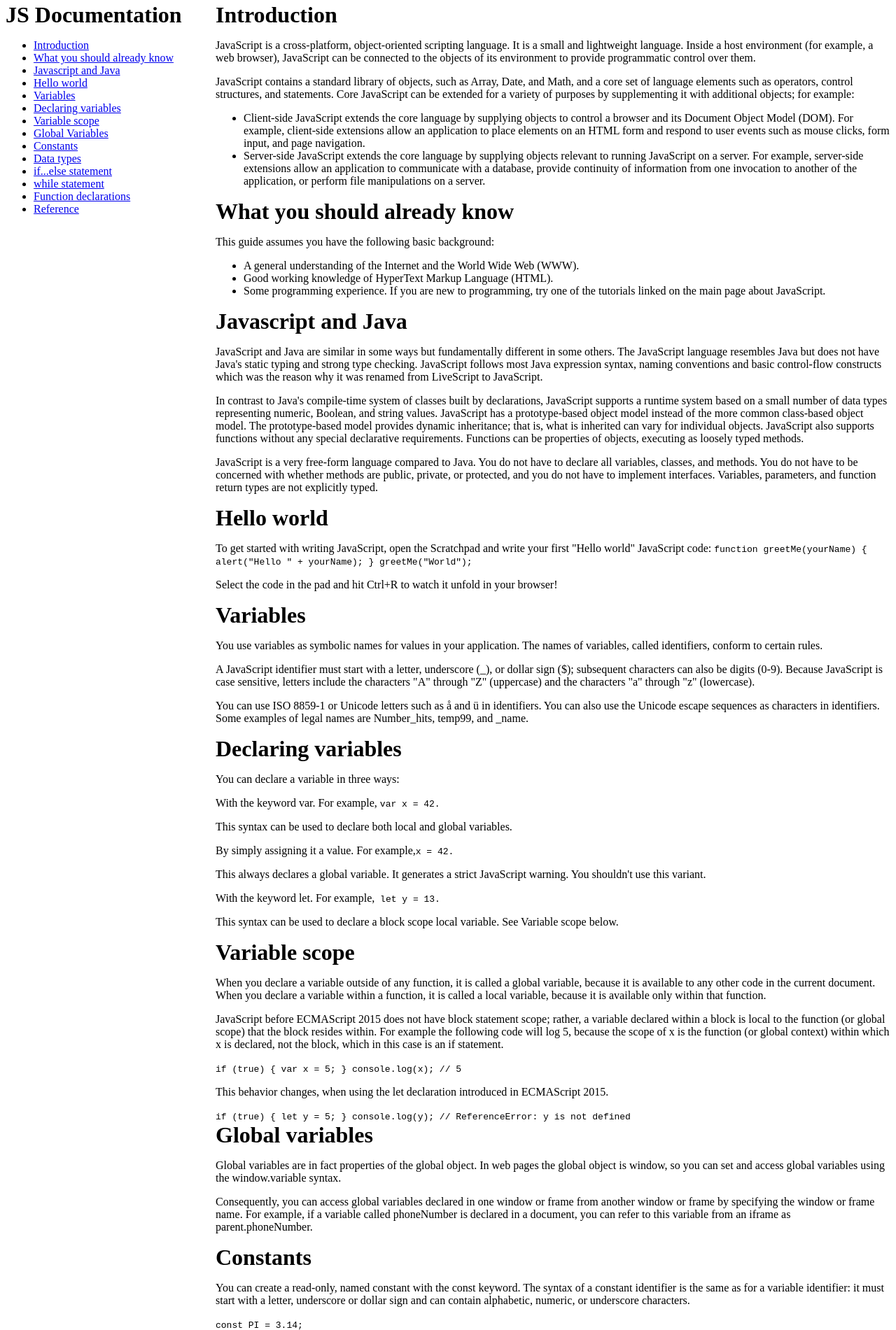
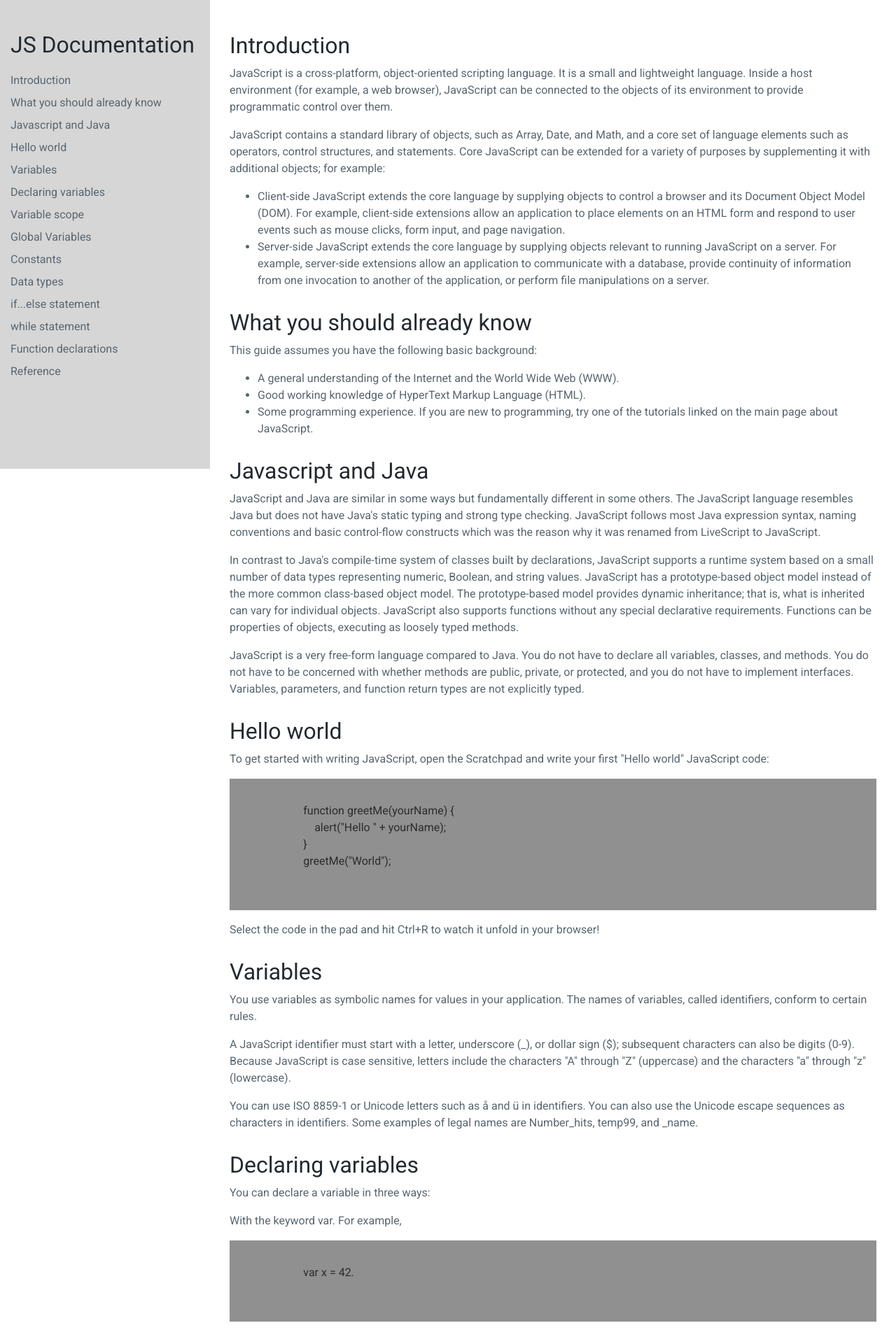
Before and after one commit to thierved/technical_doc_page, a plain HTML site: page index.html in a window 1280 px wide. Shown: the part 5-1906 px from the top of the page at 70% size. Drawn offline with Linux system fonts and the light colour scheme.

Commit message:
finish the desktop version

```diff
--- a/index.css
+++ b/index.css
@@ -1,5 +1,6 @@
 * {
     box-sizing: border-box;
+    font-family: 'Roboto', sans-serif;
 }
 
 .container {
@@ -9,16 +10,51 @@
 
 #navbar {
     position: fixed;
+    top: 0;
+    left: 0;
     width: 300px;
+    height: 675px;
+    padding:30px 15px;
+    background-color: rgba(0,0,0,.16)
+}
+
+#navbar ul {
+    padding: 0;
+}
+
+#navbar ul li {
+    list-style: none;
+}
+
+.nav-link {
+    text-decoration: none;
+    color:  rgb(88, 101, 112);
+    line-height: 2rem;
+    width: auto;
 }
 
 main {
-    padding-left: 300px;
+    padding-left: 320px;
+    padding-right: 20px;
+    color: rgb(88, 101, 112);
+    padding-top: 30px;
+    margin: 0;
+    line-height: 1.5rem;
 }
 
 header {
     font-size: 2rem;
-    font-weight: bold;
+    font-weight: 400;
+    color: #242A31;
+    padding-top: 20px;
+}
+
+pre {
+    display: block;
+    width: 100%;
+    padding: 10px;
+    background-color: rgb(144, 144, 145);
+    color: rgb(44, 44, 44);
 }
 
 @media  (max-width: 750px) {
--- a/index.html
+++ b/index.html
@@ -5,6 +5,7 @@
     <meta name="viewport" content="width=device-width, initial-scale=1.0">
     <meta http-equiv="X-UA-Compatible" content="ie=edge">
     <link rel="stylesheet" href="index.css">
+    <link href="https://fonts.googleapis.com/css?family=Roboto:400,500,700" rel="stylesheet">
     <title>Technical Documentation</title>
 </head>
 <body>
@@ -68,11 +69,15 @@
             <section class="main-section" id="Hello_world">
                 <header>Hello world</header>
                 <p>To get started with writing JavaScript, open the Scratchpad and write your first "Hello world" JavaScript code:
-                    <code>function greetMe(yourName) {
+                </p>
+                <pre>
+                    <code>
+                        function greetMe(yourName) {
                             alert("Hello " + yourName);
                         }
-                        greetMe("World");</code>
-                </p>
+                        greetMe("World");
+                    </code>
+                </pre>
                 <p>Select the code in the pad and hit Ctrl+R to watch it unfold in your browser!</p>
             </section>
             <section class="main-section" id="Variables">
@@ -85,8 +90,13 @@
                 <header>Declaring variables</header>
                 <p>You can declare a variable in three ways:</p>
                 <p>With the keyword var. For example,
-                    <code>var x = 42.</code>
                 </p>
+                <pre>
+                    <code>
+                        var x = 42.
+                    </code>
+                </pre>
+
                 <p>This syntax can be used to declare both local and global variables.</p>
                 <p>By simply assigning it a value. For example,<code>x = 42.</code></p>
                 <p>This always declares a global variable. It generates a strict JavaScript warning. You shouldn't use this variant.</p>
@@ -99,17 +109,26 @@
                 <p>
                         JavaScript before ECMAScript 2015 does not have block statement scope; rather, a variable declared within a block is local to the function (or global scope) that the block resides within. For example the following code will log 5, because the scope of x is the function (or global context) within which x is declared, not the block, which in this case is an if statement.
                 </p>
-                <code>if (true) {
+                <pre>
+                    <code>
+                    if (true) {
                         var x = 5;
                     }
                     console.log(x);  // 5
                 </code>
+                </pre>
+
                 <p>This behavior changes, when using the let declaration introduced in ECMAScript 2015.</p>
-                <code>if (true) {
+                <pre>
+                    <code>
+                        if (true) {
                             let y = 5;
                         }
                         console.log(y);
-                    // ReferenceError: y is not defined</code>
+                        // ReferenceError: y is not defined
+                    </code>
+                </pre>
+
             </section>
             <section class="main-section"  id="Global_variables">
                 <header>Global variables</header>
@@ -123,6 +142,7 @@
                 <p>A constant cannot change value through assignment or be re-declared while the script is running. It has to be initialized to a value.</p>
                 <p>The scope rules for constants are the same as those for let block scope variables. If the const keyword is omitted, the identifier is assumed to represent a variable.</p>
                 <p>You cannot declare a constant with the same name as a function or variable in the same scope. For example:</p>
+                <pre>
                     <code>
                         // THIS WILL CAUSE AN ERROR
                         function f() {};
@@ -134,6 +154,8 @@
                             //statements
                         }
                     </code>
+                </pre>
+
                 <p>However, object attributes are not protected, so the following statement is executed without problems.</p>
                 <code>const MY_OBJECT = {"key": "value"};
                         MY_OBJECT.key = "otherValue";</code>
@@ -157,13 +179,21 @@
             <section class="main-section"  id="if...else_statement">
                 <header>if...else statement</header>
                 <p>Use the if statement to execute a statement if a logical condition is true. Use the optional else clause to execute a statement if the condition is false. An if statement looks as follows:
-                    <code>if (condition) {
+                </p>
+                <pre>
+                    <code>
+                        if (condition) {
                         statement_1;
                         } else {
                             statement_2;
-                        }</code></p>
+                        }
+                </code>
+                </pre>
+
                 <p>condition can be any expression that evaluates to true or false. See Boolean for an explanation of what evaluates to true and false. If condition evaluates to true, statement_1 is executed; otherwise, statement_2 is executed. statement_1 and statement_2 can be any statement, including further nested if statements.</p>
                 <p>You may also compound the statements using else if to have multiple conditions tested in sequence, as follows:
+                </p>
+                <pre>
                     <code>
                         if (condition_1) {
                             statement_1;
@@ -175,8 +205,11 @@
                             statement_last;
                         }
                     </code>
+                </pre>
+
+                <p>In the case of multiple conditions only the first logical condition which evaluates to true will be executed. To execute multiple statements, group them within a block statement ({ ... }) . In general, it's good practice to always use block statements, especially when nesting if statements:
                 </p>
-                <p>In the case of multiple conditions only the first logical condition which evaluates to true will be executed. To execute multiple statements, group them within a block statement ({ ... }) . In general, it's good practice to always use block statements, especially when nesting if statements:
+                <pre>
                     <code>
                         if (condition) {
                             statement_1_runs_if_condition_is_true;
@@ -186,43 +219,55 @@
                             statement_4_runs_if_condition_is_false;
                         }
                     </code>
+                </pre>
+
+                <p>It is advisable to not use simple assignments in a conditional expression, because the assignment can be confused with equality when glancing over the code. For example, do not use the following code:
                 </p>
-                <p>It is advisable to not use simple assignments in a conditional expression, because the assignment can be confused with equality when glancing over the code. For example, do not use the following code:
+                <pre>
                     <code>
                         if (x = y) {
                             /* statements here */
                         }
                     </code>
+                </pre>
+
+                <p>If you need to use an assignment in a conditional expression, a common practice is to put additional parentheses around the assignment. For example:
                 </p>
-                <p>If you need to use an assignment in a conditional expression, a common practice is to put additional parentheses around the assignment. For example:
+               <pre>
                 <code>
                     if ((x = y)) {
                         /* statements here */
                     }
                 </code>
-                </p>
+               </pre>
             </section>
             <section class="main-section" id="while_statement">
                 <header>while statement</header>
                 <p>A while statement executes its statements as long as a specified condition evaluates to true. A while statement looks as follows:
+                 </p>
+                 <pre>
                     <code>
                         while (condition)
                         statement
                     </code>
-                </p>
+                 </pre>
                 <p>If the condition becomes false, statement within the loop stops executing and control passes to the statement following the loop.</p>
                 <p>The condition test occurs before statement in the loop is executed. If the condition returns true, statement is executed and the condition is tested again. If the condition returns false, execution stops and control is passed to the statement following while.</p>
                 <p>To execute multiple statements, use a block statement ({ ... }) to group those statements.</p>
                 <p>Example:</p>
                 <p>The following while loop iterates as long as n is less than three:
+                </p>
+                <pre>
                     <code>
                         var n = 0;
                             var x = 0;
                             while (n < 3) {
                             n++;
                             x += n;
-                    }</code>
-                </p>
+                        }
+                </code>
+                </pre>
+
                 <p>With each iteration, the loop increments n and adds that value to x. Therefore, x and n take on the following values:</p>
                 <ul>
                     <li>After the first pass: n = 1 and x = 1</li>
@@ -240,19 +285,24 @@
                     <li>The JavaScript statements that define the function, enclosed in curly brackets, { }.</li>
                 </ul>
                 <p>For example, the following code defines a simple function named square:
+                </p>
+                <pre>
                     <code>
                         function square(number) {
                             return number * number;
                         }
                     </code>
-                </p>
+                </pre>
+
                 <p>The function square takes one argument, called number. The function consists of one statement that says to return the argument of the function (that is, number) multiplied by itself. The return statement specifies the value returned by the function.</p>
                 <code>return number * number;</code>
                 <p>Primitive parameters (such as a number) are passed to functions by value; the value is passed to the function, but if the function changes the value of the parameter, this change is not reflected globally or in the calling function.</p>
             </section>
             <section class="main-section"  id="Reference">
                 <header>Reference</header>
-                <li>All the documentation in this page is taken from <a href="https://developer.mozilla.org/en-US/docs/Web/JavaScript/Guide"></a>MDN</li>
+                <ul>
+                    <li>All the documentation in this page is taken from <a href="https://developer.mozilla.org/en-US/docs/Web/JavaScript/Guide">MDN</a></li>
+                </ul>
                 </section>
         </main>
     </div>
```
Lines whose indentation alone changed are shown as unchanged.
